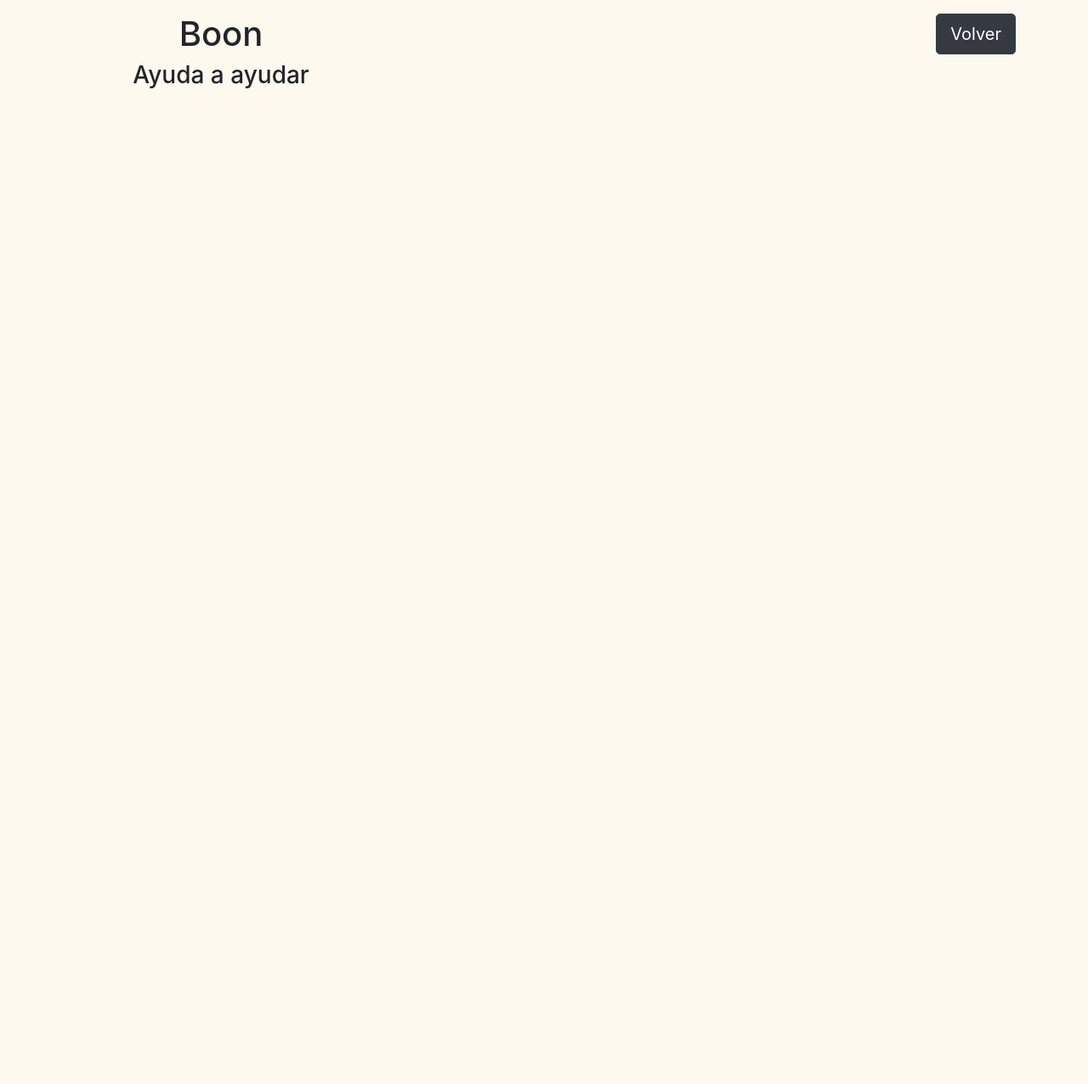
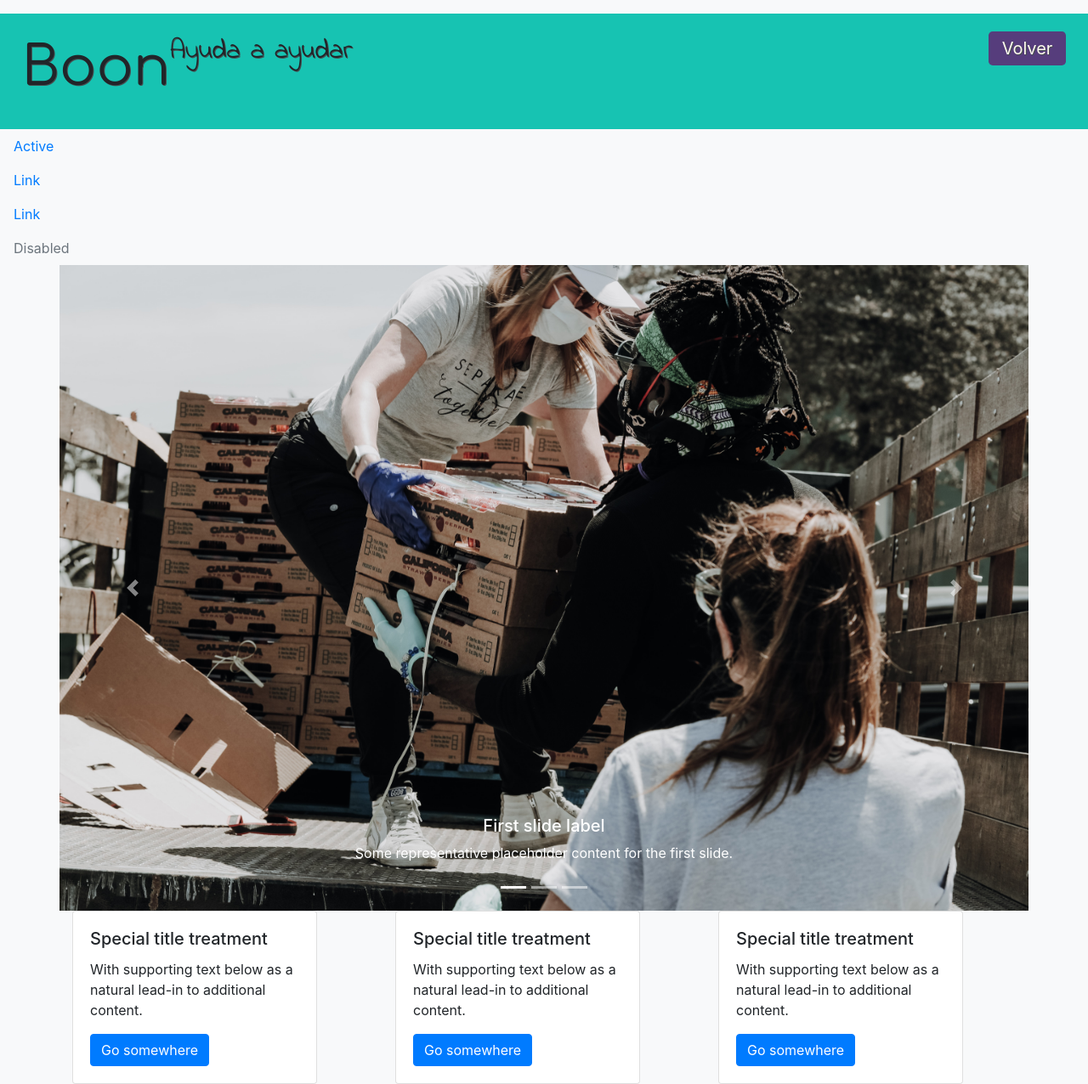
Before and after one commit to pag0dy/proyecto_grupal, a Django app: page /dashboard in a window 1280 px wide. Shown: the whole page at 85% size. Before the commit the page ends 104 px from the top, so only its background shows below. Run offline with Django 3.2, Linux system fonts and the light colour scheme; parts of the project's set-up code (start-up, migrations or seed data) failed here and were passed over; some libraries are stand-ins or nearby versions.

Commit message:
cambios a html base (agregar js de bootstrap) y algunos estilos aún de prueba

```diff
--- a/proyecto_grupal/static/master/css/global_style.css
+++ b/proyecto_grupal/static/master/css/global_style.css
@@ -13,6 +13,7 @@
 .jumbo-font {
     font-size: 14vh;
     font-weight: bold;
+    text-shadow: 1px 1px 5px #563d7c;
 }
 
 .very-big-font {
@@ -35,6 +36,13 @@
     background-image: linear-gradient(145deg, rgba(114, 188, 231, 0.479) 0%,rgba(115, 119, 110, 0.425) 100%),linear-gradient(75deg, rgb(33, 138, 184),rgb(0, 241, 141));
 }
 
+.header-bg {
+    background-color: #17C3B2;
+    padding: 2vw;
+    border-radius: 1vw;
+    text-shadow: 1px 1px #474f50;
+}
+
 .bg-floral-white {
     background: #FEF9EF;
 }
@@ -47,8 +55,8 @@
     background:#17C3B2;
 }
 
-.bg-orange {
-    background: #FF8008;
+.bg-purple {
+    background: #563d7c;
 }
 
 .color-floral-white {
@@ -63,8 +71,28 @@
     color:#17C3B2;
 }
 
-.color-orange {
-    color: #FF8008;
+.color-purple {
+    color: #563d7c;
+}
+
+.btn-big-dark {
+      width:fit-content;
+      padding:1vw;
+      border-radius: 1vw;
+      font-size: 1.2vw;
+      color: #FEF9EF;
+      text-decoration: none;
+}
+
+.btn-big-dark:hover {
+    color: #3E4E50;
+    background-color:#17C3B2;
+    text-decoration: none;
+}
+
+aside {
+    display: inline-flex;
+    width: 10%
 }
 
 /* .row {
--- a/proyecto_grupal/templates/base.html
+++ b/proyecto_grupal/templates/base.html
@@ -18,10 +18,9 @@
     {# Global CSS #}
     {% block styles %}
         <link rel="stylesheet" type="text/css" href="{% static 'master/css/global_style.css' %}"/>
-
         <link rel="stylesheet" href="https://cdn.jsdelivr.net/npm/bootstrap@4.6.0/dist/css/bootstrap.min.css" integrity="sha384-B0vP5xmATw1+K9KRQjQERJvTumQW0nPEzvF6L/Z6nronJ3oUOFUFpCjEUQouq2+l" crossorigin="anonymous">
-<link rel="preconnect" href="https://fonts.gstatic.com">
-<link href="https://fonts.googleapis.com/css2?family=Comfortaa&family=Indie+Flower&family=Roboto&display=swap" rel="stylesheet">
+        <link rel="preconnect" href="https://fonts.gstatic.com">
+        <link href="https://fonts.googleapis.com/css2?family=Comfortaa&family=Indie+Flower&family=Roboto&display=swap" rel="stylesheet">
     {% endblock %}
 
     {# CSS Adicional - específico para ciertas templates #}
@@ -31,6 +30,9 @@
     {# Scripts CDN #}
     {% block cdn_scripts %}
         <!-- jQuery -->
+        <script src="https://code.jquery.com/jquery-3.5.1.slim.min.js" integrity="sha384-DfXdz2htPH0lsSSs5nCTpuj/zy4C+OGpamoFVy38MVBnE+IbbVYUew+OrCXaRkfj" crossorigin="anonymous"></script>
+        <script src="https://cdn.jsdelivr.net/npm/popper.js@1.16.1/dist/umd/popper.min.js" integrity="sha384-9/reFTGAW83EW2RDu2S0VKaIzap3H66lZH81PoYlFhbGU+6BZp6G7niu735Sk7lN" crossorigin="anonymous"></script>
+        <script src="https://cdn.jsdelivr.net/npm/bootstrap@4.6.0/dist/js/bootstrap.min.js" integrity="sha384-+YQ4JLhjyBLPDQt//I+STsc9iw4uQqACwlvpslubQzn4u2UU2UFM80nGisd026JF" crossorigin="anonymous"></script>
         <script src="https://code.jquery.com/jquery-3.6.0.min.js"
             integrity="sha256-/xUj+3OJU5yExlq6GSYGSHk7tPXikynS7ogEvDej/m4=" crossorigin="anonymous"></script>
         <script src="https://code.jquery.com/ui/1.12.1/jquery-ui.min.js"
@@ -47,7 +49,9 @@
     {% block extraScripts %}
     {% endblock %}
 </head>
-<body class="bg-floral-white">
+<body class="bg-light">
+    {% block encabezado %}
+    {% endblock %}
     {% block menuVertical %}
     {% endblock %}
 
--- a/proyecto_grupal/templates/master/explorar.html
+++ b/proyecto_grupal/templates/master/explorar.html
@@ -4,15 +4,103 @@
 {% block extraStyles %}
     <!-- <link rel="stylesheet" type="text/css" href="{% static 'registro_acceso/css/registro_style.css' %}"/> -->
 {% endblock %}
-
-{% block contenido %}
-<div class="row mt-3">
-    <div class="col-4 text-center">
-        <h1>Boon</h1>
-        <h3>Ayuda a ayudar</h3>
+{% block encabezado %}
+<div class="header-bg row mt-3">
+    <div class="col-4 text-center d-flex">
+        <h1 class="big-font main-font">Boon</h1>
+        <h3 class="auxiliary-font sub-title-font">Ayuda a ayudar</h3>
     </div>
     <div class="col-8 text-right">
-        <a href="/" class="btn btn-dark btn-lg">Volver</a>
+        <a href="/" class="btn-big-dark bg-purple btn-lg">Volver</a>
     </div>
 </div>
 {% endblock %}
+{% block menuVertical %}
+<aside class="d-flex">
+    <ul class="nav flex-column">
+        <li class="nav-item">
+          <a class="nav-link active" href="#">Active</a>
+        </li>
+        <li class="nav-item">
+          <a class="nav-link" href="#">Link</a>
+        </li>
+        <li class="nav-item">
+          <a class="nav-link" href="#">Link</a>
+        </li>
+        <li class="nav-item">
+          <a class="nav-link disabled" href="#" tabindex="-1" aria-disabled="true">Disabled</a>
+        </li>
+      </ul>
+</aside>
+{% endblock %}
+{% block contenido %}
+<div class="row">
+    <div id="carouselExampleCaptions" class="carousel slide" data-ride="carousel">
+        <ol class="carousel-indicators">
+          <li data-target="#carouselExampleCaptions" data-slide-to="0" class="active"></li>
+          <li data-target="#carouselExampleCaptions" data-slide-to="1"></li>
+          <li data-target="#carouselExampleCaptions" data-slide-to="2"></li>
+        </ol>
+        <div class="carousel-inner">
+          <div class="carousel-item active">
+            <img src="static/master/img/joel-muniz.jpg" class="d-block w-100" alt="...">
+            <div class="carousel-caption d-none d-md-block">
+              <h5>First slide label</h5>
+              <p>Some representative placeholder content for the first slide.</p>
+            </div>
+          </div>
+          <div class="carousel-item">
+            <img src="static/master/img/larm-rmah.jpg" class="d-block w-100" alt="...">
+            <div class="carousel-caption d-none d-md-block">
+              <h5>Second slide label</h5>
+              <p>Some representative placeholder content for the second slide.</p>
+            </div>
+          </div>
+          <div class="carousel-item">
+            <img src="static/master/img/timothy-eberly.jpg" class="d-block w-100" alt="...">
+            <div class="carousel-caption d-none d-md-block">
+              <h5>Third slide label</h5>
+              <p>Some representative placeholder content for the third slide.</p>
+            </div>
+          </div>
+        </div>
+        <a class="carousel-control-prev" href="#carouselExampleCaptions" role="button" data-slide="prev">
+          <span class="carousel-control-prev-icon" aria-hidden="true"></span>
+          <span class="sr-only">Previous</span>
+        </a>
+        <a class="carousel-control-next" href="#carouselExampleCaptions" role="button" data-slide="next">
+          <span class="carousel-control-next-icon" aria-hidden="true"></span>
+          <span class="sr-only">Next</span>
+        </a>
+      </div>
+</div>
+<div class="row">
+    <div class="col">
+        <div class="card" style="width: 18rem;">
+            <div class="card-body">
+              <h5 class="card-title">Special title treatment</h5>
+              <p class="card-text">With supporting text below as a natural lead-in to additional content.</p>
+              <a href="#" class="btn btn-primary">Go somewhere</a>
+            </div>
+          </div>
+    </div>
+    <div class="col">
+        <div class="card" style="width: 18rem;">
+            <div class="card-body">
+              <h5 class="card-title">Special title treatment</h5>
+              <p class="card-text">With supporting text below as a natural lead-in to additional content.</p>
+              <a href="#" class="btn btn-primary">Go somewhere</a>
+            </div>
+          </div>
+    </div>
+    <div class="col">
+        <div class="card" style="width: 18rem;">
+            <div class="card-body">
+              <h5 class="card-title">Special title treatment</h5>
+              <p class="card-text">With supporting text below as a natural lead-in to additional content.</p>
+              <a href="#" class="btn btn-primary">Go somewhere</a>
+            </div>
+          </div>
+    </div>
+</div>
+{% endblock %}
```
Also changed, not shown: proyecto_grupal/templates/master/bienvenida.html (+4 -4 lines), proyecto_grupal/static/master/img/joel-muniz.jpg (added), proyecto_grupal/static/master/img/larm-rmah.jpg (added), proyecto_grupal/static/master/img/noun_Arrow_green.png (added), proyecto_grupal/static/master/img/noun_Arrow_grey.png (added), proyecto_grupal/static/master/img/noun_Arrow_pink.png (added), proyecto_grupal/static/master/img/noun_Arrow_square.png (added), proyecto_grupal/static/master/img/noun_charity help.png (added), proyecto_grupal/static/master/img/noun_give_heart.png (added), proyecto_grupal/static/master/img/noun_giving_heart_green.png (added), proyecto_grupal/static/master/img/timothy-eberly.jpg (added).
